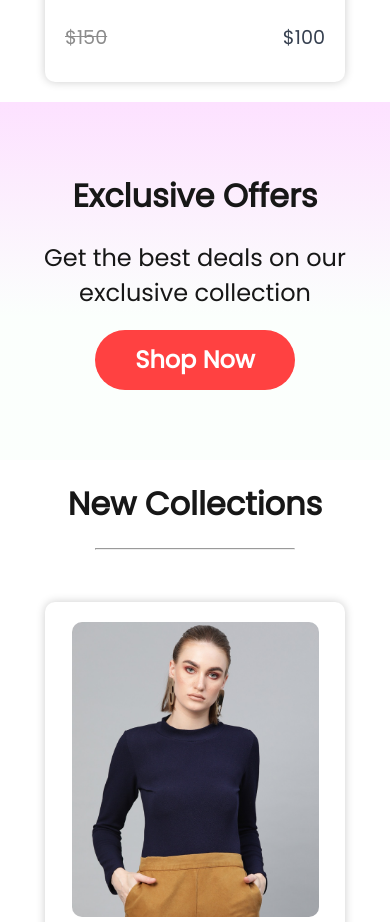
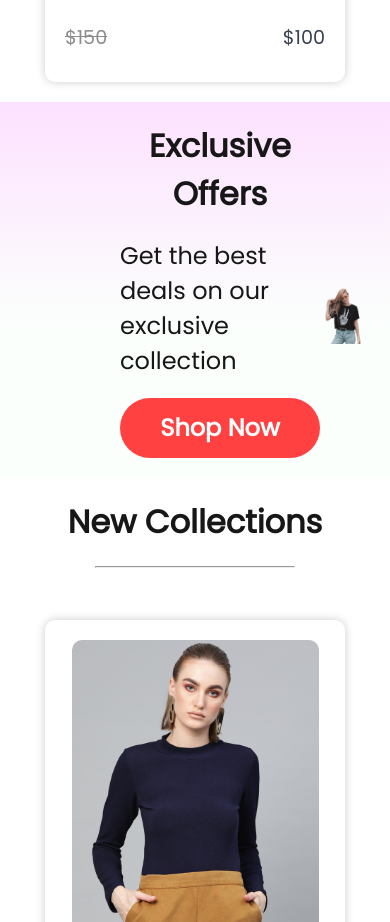
Before and after one commit to ArnaldoGonzalez81318/React-E-Commerce, a React (Create React App) app in the folder frontend/: page / in a window 390 px wide. Shown: the part 2660-3582 px from the top of the page. Built offline with nearby package versions, Linux system fonts and the light colour scheme.

Commit message:
Update offers.css

```diff
--- a/frontend/src/Components/Offers/offers.css
+++ b/frontend/src/Components/Offers/offers.css
@@ -59,10 +59,11 @@
 
 @media screen and (max-width: 768px) {
   .offers-left {
-    padding: 50px 20px;
+    align-items: flex-start;
+    padding-left: 100px;
   }
 
-  .offers-right {
-    display: none;
+  .offers-left p {
+    text-align: left;
   }
 }
```
